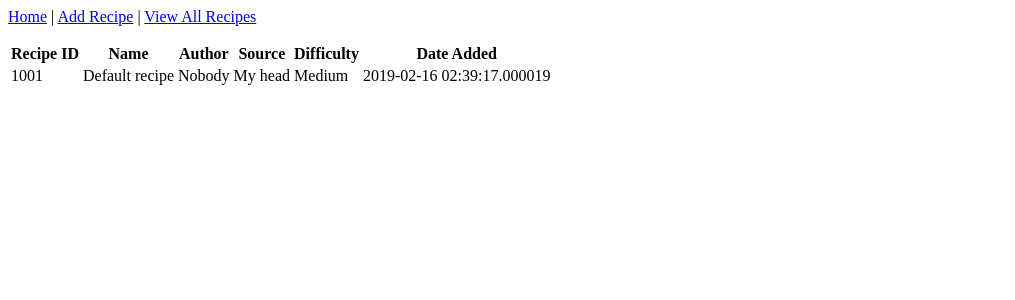
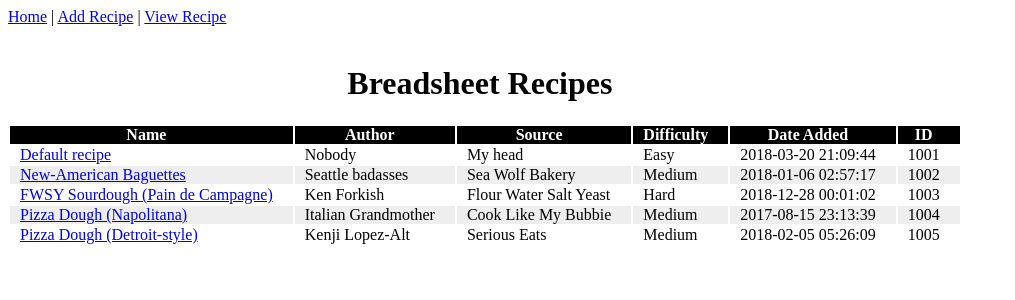
Before and after one commit to brystmar/breadsheet, a Flask app: page / in a window 1280 px wide. Shown: the top 300 px of the page, without its empty margins (0-1015 px from the left). Run offline with Flask 2, Linux system fonts and the light colour scheme.

Commit message:
Framework v0.2: Basic pages & add_recipe form

```diff
--- a/app/forms.py
+++ b/app/forms.py
@@ -5,7 +5,7 @@ from app.models import Recipe
 
 
 class RecipeForm(FlaskForm):
-    name = StringField('Recipe Name', validators=[DataRequired(), Length(min=5, max=64)])
+    name = StringField('Name', validators=[DataRequired(), Length(min=5, max=64)])
     author = StringField('Author', validators=[Length(min=0, max=64)])
     source = StringField('Source', validators=[Length(min=0, max=128)])
     difficulty = StringField('Difficulty', validators=[Length(min=0, max=6)])
--- a/app/routes.py
+++ b/app/routes.py
@@ -1,7 +1,8 @@
 # when connecting from a web browser, show the Hello World page
 from flask import render_template, flash, redirect, url_for, request
 from werkzeug.urls import url_parse
-from datetime import datetime
+from datetime import datetime, timedelta
+from random import randint
 
 from app import app, db
 from app.forms import RecipeForm, StepForm
@@ -13,54 +14,155 @@ from app.models import Recipe, Step
 @app.route('/index')
 @app.route('/breadsheet')
 def index():
-    recipes = [
-        {
-            'id': 1001,
-            'name': 'Default recipe',
-            'author': 'Nobody',
-            'source': 'My head',
-            'difficulty': 'Medium',
-            'date_added': datetime.now()
-            }
-        ]
+    recipes = get_recipe_data()
 
     return render_template('index.html', title='Breadsheet Home', recipes=recipes)
 
-@app.route('/recipe', methods=['GET', 'POST'])
-def recipe():
-    form = RecipeForm()
 
-    if form.validate_on_submit():
-        db.session.add()
-        flash('Recipe added successfully!')
+@app.route('/recipe')
+def view_recipe():
+    steps = get_step_data()
+
+    # convert db data to strings for tidy display
+    for s in steps:
+        s['when'] = s['when'].strftime('%Y-%m-%d %H:%M')
+        s['then_wait'] = str(s['then_wait']) + ' min'
+
+    return render_template('steps.html', title='View Recipe', recipe=get_recipe_data()[2], steps=steps)
 
 
-    return render_template('recipe.html', title='Recipe', recipe=recipe)
+@app.route('/add_recipe', methods=['GET', 'POST'])
+def add_recipe():
+    rform = RecipeForm()
+    sform = StepForm()
+
+    if rform.validate_on_submit():
+        rdata = Recipe(name=rform.name.data)
+        # db.session.add(rdata)
+        # db.session.commit()
+        flash('Successfully added ' + rform.name.data)
+        return redirect(url_for('index'))
+
+    return render_template('add_recipe.html', title='Add Recipe', rform=rform)
 
 
-# @app.route('/recipe/<name>/steps', methods=['GET', 'POST'])
-@app.route('/steps', methods=['GET', 'POST'])
-def steps():
-    steps = StepForm()
+def get_recipe_data():
+    recipes = [
+        {
+            'id':         1001,
+            'name':       'Default recipe',
+            'author':     'Nobody',
+            'source':     'My head',
+            'difficulty': 'Easy',
+            'date_added': None
+        },
+        {
+            'id':         1002,
+            'name':       'New-American Baguettes',
+            'author':     'Seattle badasses',
+            'source':     'Sea Wolf Bakery',
+            'difficulty': 'Medium',
+            'date_added': None
+        },
+        {
+            'id':         1003,
+            'name':       'FWSY Sourdough (Pain de Campagne)',
+            'author':     'Ken Forkish',
+            'source':     'Flour Water Salt Yeast',
+            'difficulty': 'Hard',
+            'date_added': None
+        },
+        {
+            'id':         1004,
+            'name':       'Pizza Dough (Napolitana)',
+            'author':     'Italian Grandmother',
+            'source':     'Cook Like My Bubbie',
+            'difficulty': 'Medium',
+            'date_added': None
+        },
+        {
+            'id':         1005,
+            'name':       'Pizza Dough (Detroit-style)',
+            'author':     'Kenji Lopez-Alt',
+            'source':     'Serious Eats',
+            'difficulty': 'Medium',
+            'date_added': None
+        }
+    ]
 
-    return render_template('steps.html', title='Recipe', steps=steps)
+    for r in recipes:
+        r['date_added'] = datetime.now() - timedelta(days=randint(1, 365 * 2)) - timedelta(seconds=randint(1, 1440 * 60))
+        r['date_added'] = r['date_added'].strftime('%Y-%m-%d %H:%M:%S')
+
+    return recipes
 
 
-def oldindex():
-    text = '<h1>Breadsheet</h1>'
-    text += '<h2>h2 text here</h2>'
-    text += '<h3>h3 text here</h3>'
-    text += '<h4>h4 text here</h4>'
-    text += '<h5>h5 text here</h5>'
-    text += '<h6>h6 text here</h6>'
-    text += 'Determine the right schedule for FWSY recipes'
-    text += '</br>'
-    text += '<div class="recipelist"><p>'
-    text += '<ul>'
-    text += '<li>Country Sourdough: <i>Pain de Campagne</i></li>'
-    text += '<li>Overnight Poolish</li>'
-    text += '<li>Saturday White Loaf</li>'
-    text += '<li>Pizza Dough</li>'
-    text += '</ul>'
-    text += '</p></div>'
-    return text
+def get_step_data():
+    steps = [
+        {
+            'number':           1,
+            'text':             'Mix the final dough',
+            'when':             None,
+            'then_wait':        15,
+            'wait_time_range':  '10 to 15 minutes'
+        },
+        {
+            'number':           2,
+            'text':             'Fold #1',
+            'when':             None,
+            'then_wait':        20,
+            'wait_time_range':  '15 to 30 minutes'
+        },
+        {
+            'number':           3,
+            'text':             'Fold #2',
+            'when':             None,
+            'then_wait':        20,
+            'wait_time_range':  '15 to 30 minutes'
+        },
+        {
+            'number':           4,
+            'text':             'Fold #3, then cover',
+            'when':             None,
+            'then_wait':        0,
+            'wait_time_range':  None
+        },
+        {
+            'number':           5,
+            'text':             'Final rise',
+            'when':             None,
+            'then_wait':        245,
+            'wait_time_range':  '~5 hours after mixing'
+        },
+        {
+            'number':           6,
+            'text':             'Preheat the oven to 500F',
+            'when':             None,
+            'then_wait':        45,
+            'wait_time_range':  '35 to 50 minutes'
+        },
+        {
+            'number':           7,
+            'text':             'Bake!',
+            'when':             None,
+            'then_wait':        50,
+            'wait_time_range':  '45 to 55 minutes'
+        },
+        {
+            'number':           8,
+            'text':             'Remove from oven and cool on wire rack',
+            'when':             None,
+            'then_wait':        30,
+            'wait_time_range':  '~30 minutes'
+        }
+    ]
+
+    i=0
+    for s in steps:
+        if i == 0:
+            s['when'] = datetime.now()
+        else:
+            s['when'] = steps[i-1]['when'] + timedelta(minutes=s['then_wait'])
+        i += 1
+
+    return steps
--- a/app/templates/base.html
+++ b/app/templates/base.html
@@ -1,18 +1,85 @@
 <!DOCTYPE html>
 <html lang="en">
+
 <head>
     <meta charset="UTF-8">
     {% if title %}
-    <title>{{ title }} - breadsheet</title>
+    <title>{{ title }} - Breadsheet</title>
     {% else %}
-    <title>Breadsheet Baking Scheduler</title>
+    <title>Breadsheet Baking Tool</title>
     {% endif %}
+
+    <style>
+        table tr#recipe_title_row {
+            text-align:         center;
+            border:             none;
+            }
+
+        table#recipe th {
+            background-color:   black;
+            color:              white;
+            }
+
+        table#recipe tr:nth-child(even) {
+            background-color:   #eee;
+            border:             none;
+            padding:            5;
+            }
+
+        table#recipe tr:nth-child(odd) {
+            background-color:   #fff;
+            border:             none;
+            padding:            5;
+            }
+
+        table#steps_list tr:nth-child(even) {
+            background-color:   #eee;
+            border:             none;
+            padding:            5;
+            }
+
+        table#steps_list tr:nth-child(odd) {
+            background-color:   #fff;
+            border:             none;
+            padding:            5;
+            }
+
+        table#steps_list th {
+            background-color:   black;
+            color:              white;
+            }
+
+        table#single_recipe th {
+            font-weight:        bold;
+            text-align:         right;
+            }
+
+        table#single_recipe tr#recipe_row_1 {
+            padding:            0 5px 0 0px;
+            }
+
+        table#single_recipe tr#recipe_row_2 {
+            padding:            0 5px 0 0px;
+            }
+
+        table#recipe_form th {
+            font-weight:        bold;
+            text-align:         right;
+            padding:            0 5px 0 0px;
+            }
+
+        td, th {
+            padding:            0 20px 0 10px;
+        }
+
+    </style>
 </head>
+
 <body>
-    <div class="nav">
+    <div id="nav">
         <a href="/index">Home</a> |
-        <a href="/addrecipe">Add Recipe</a> |
-        <a href="/viewrecipes">View All Recipes</a>
+        <a href="/add_recipe">Add Recipe</a> |
+        <a href="/recipe">View Recipe</a>
     </div>
     <!-- Retrieve messages from the flash msg -->
     {% with messages = get_flashed_messages() %}
@@ -27,6 +94,7 @@
 
     <p></p>
 
-    {% block content %}{% endblock %}
+    {% block content %}
+    {% endblock %}
 </body>
 </html>
--- a/app/templates/index.html
+++ b/app/templates/index.html
@@ -1,26 +1,32 @@
 {% extends "base.html" %}
 
 {% block content %}
-    <div class="recipes">
-    <table>
-        <tr>
-            <th>Recipe ID</th>
+    <div id="recipe_list">
+        <table id="recipe">
+            <tr id="recipe_title_row">
+                <td colspan="6"><h1>Breadsheet Recipes</h1></td>
+            </tr>
+
+            <tr id="recipe_header_row">
                 <th>Name</th>
                 <th>Author</th>
                 <th>Source</th>
                 <th>Difficulty</th>
                 <th>Date Added</th>
+                <th>ID</th>
             </tr>
+
             {% for recipe in recipes %}
-            <tr>
-                <td>{{ recipe.id }}</td>
-                <td>{{ recipe.name }}</td>
+            <tr id="recipe_row">
+                <td><a href="/recipe?id={{ recipe.id }}">{{ recipe.name }}</a></td>
                 <td>{{ recipe.author }}</td>
                 <td>{{ recipe.source }}</td>
                 <td>{{ recipe.difficulty }}</td>
                 <td>{{ recipe.date_added }}</td>
+                <td>{{ recipe.id }}</td>
             </tr>
             {% endfor %}
+
         </table>
     </div>
 {% endblock %}
```
Also changed, not shown: app/templates/add_recipe.html (added, +59 -0 lines), app/templates/recipe.html (+20 -21 lines), app/templates/steps.html (+16 -20 lines). Lines whose indentation alone changed are shown as unchanged.
